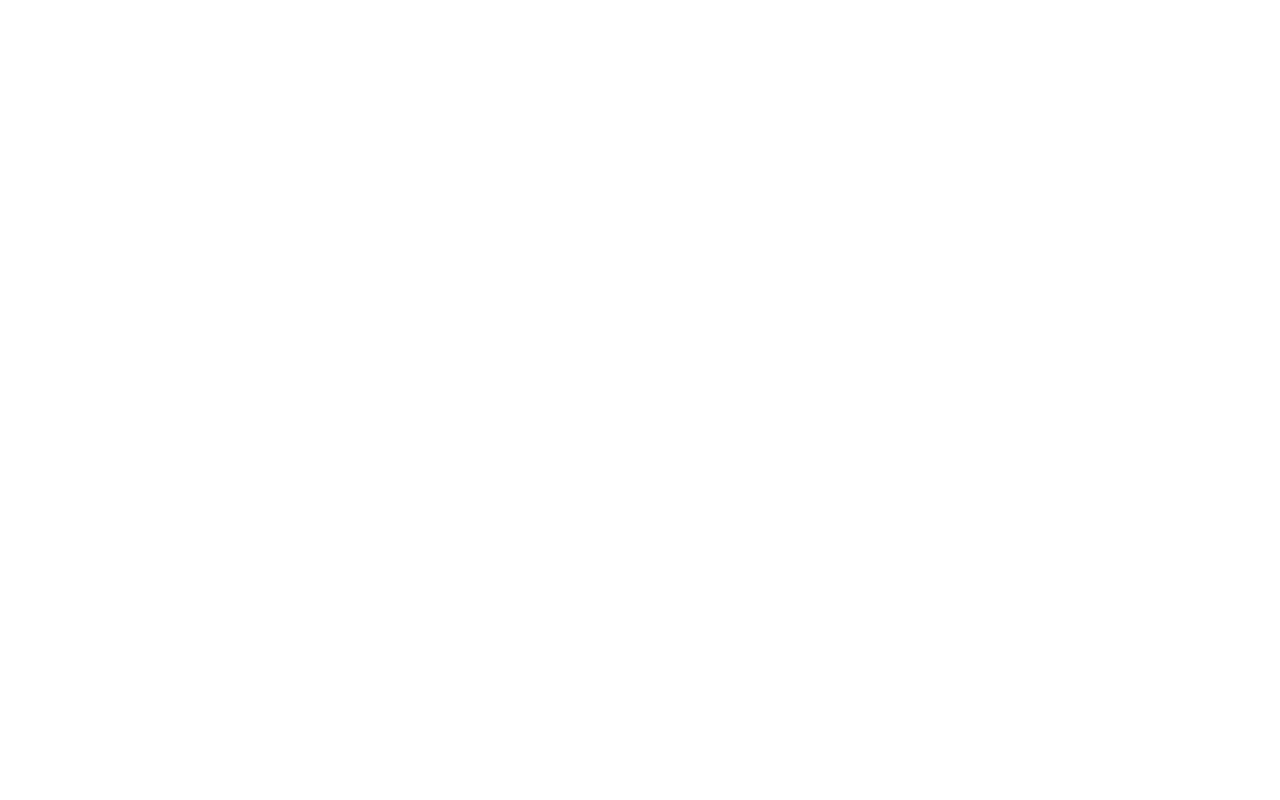
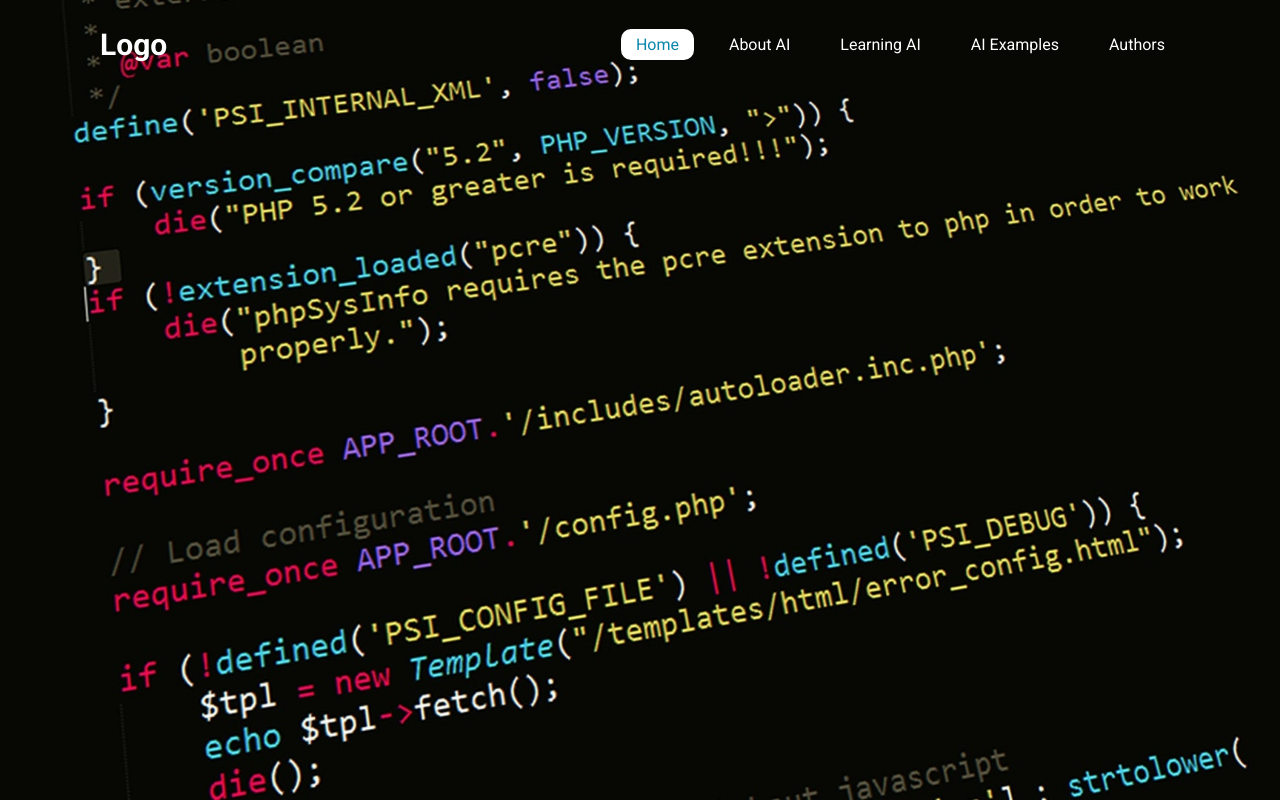
Before and after one commit to maciejpieczarka/pdz-project, a plain HTML site: page index.html in a window 1280 px wide. Drawn offline with Linux system fonts and the light colour scheme.

Commit message:
Add navigation basic styles and template bg image

```diff
--- a/index.html
+++ b/index.html
@@ -12,10 +12,19 @@
 </head>
 <body>
     <!-- Miejsce na logo i nawigacje -->
-    <header></header>
+    <header>
+        <a href="#" class="logo">Logo</a>
+        <ul>
+            <li><a href="#" class="active">Home</a></li>
+            <li><a href="#">About AI</a></li>
+            <li><a href="#">Learning AI</a></li>
+            <li><a href="#">AI Examples</a></li>
+            <li><a href="#">Authors</a></li>
+        </ul>
+    </header>
 
     <!-- Sekcja 1 -->
-    <section></section>
+    <section class="home" id="home"></section>
 
     <!-- Sekcja 2 -->
     <section></section>
--- a/resources/css/main.css
+++ b/resources/css/main.css
@@ -7,6 +7,7 @@
 
 :root {
     --main-font-color: #fff; /*Edytując tę linijkę kodu - zmieni się kolor czcionki w kazdym miejscu na stronie gdzie jest użyta ta zmienna */
+    --hover-color: rgb(11, 135, 172);
     --main-font: 'Roboto', sans-serif;
 }
 
@@ -21,3 +22,56 @@ a {
     text-decoration: none;
     color: var(--main-font-color);
 }
+
+body {
+    min-height: 100vh;
+    /* background: linear-gradient(#2b1055, #7597de); */
+}
+
+/* Nav styles */
+header {
+    position: absolute;
+    top: 0;
+    left: 0;
+    width: 100%;
+    display: flex;
+    padding: 3rem 10rem;
+    justify-content: space-between;
+    align-items: center;
+}
+
+header .logo {
+    font-weight: bold;
+    font-size: 3rem;
+}
+
+header ul {
+    display: flex;
+    justify-content: center;
+    align-items: center;
+}
+
+header ul li {
+    margin-left: 2rem;
+}
+
+header ul li a {
+    padding: .6rem 1.5rem;
+    font-size: 1.6rem;
+}
+
+header ul li a:hover,
+.active {
+    background-color: var(--main-font-color);
+    color: var(--hover-color);
+    border-radius: 1rem;
+}
+
+/* Home section styles */
+.home {
+    background-image: url(../img/home-bg.jpg);
+    width: 100%;
+    height: 100vh;
+    background-repeat: no-repeat;
+    background-size: cover;
+}
```
Also changed, not shown: resources/img/home-bg.jpg (added).
